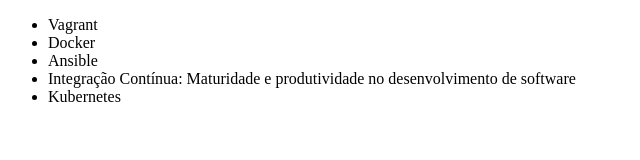
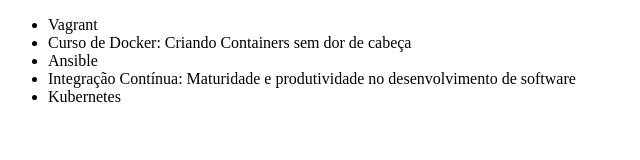
Before and after one commit to JohnBart/curso-git, a plain HTML site: page index.html in a window 1280 px wide. Shown: the whole page, without its empty margins (0-640 px from the left). Drawn offline with Linux system fonts and the light colour scheme.

Commit message:
Alterando nome do curso Docker para Curso de Docker: Criando...

```diff
--- a/index.html
+++ b/index.html
@@ -7,7 +7,7 @@
 <body>
     <ul>
         <li>Vagrant</li>
-        <li>Docker</li>
+        <li>Curso de Docker: Criando Containers sem dor de cabeça</li>
         <li>Ansible</li>
         <li>Integração Contínua: Maturidade e produtividade no desenvolvimento de software</li>
         <li>Kubernetes</li>
```
